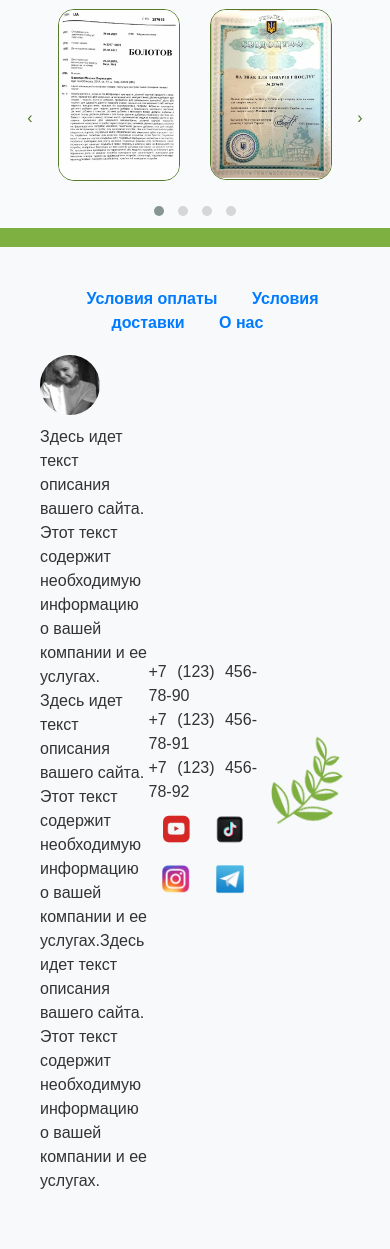
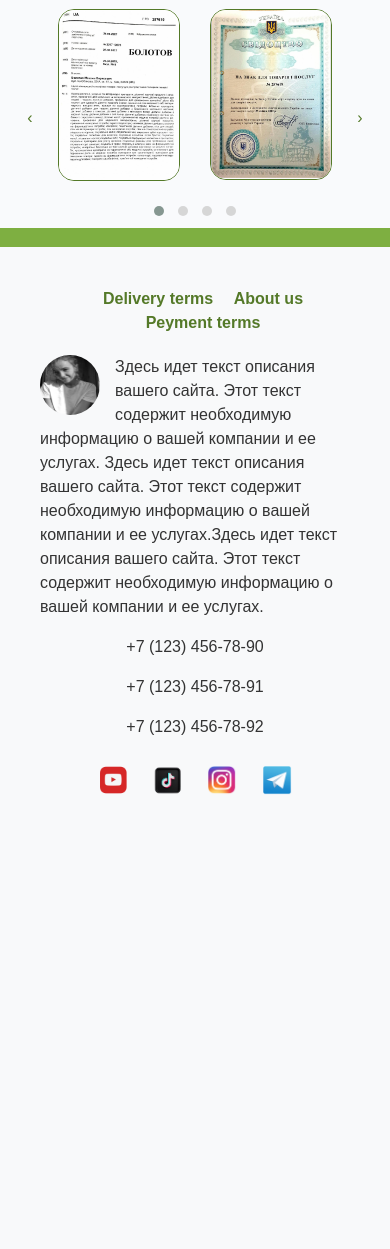
Before and after one commit to Mordvinov-ua/healthyLife, a Django app: page / in a window 390 px wide. Shown: the part 733-1982 px from the top of the page. After the commit the page ends 1527 px from the top, so only its background shows below. Run offline with Django 4.2, Linux system fonts and the light colour scheme; data comes from the database, SQL or seed files in the repository; data that the repository does not hold is empty; parts of the project's set-up code (start-up, migrations or seed data) failed here and were passed over; some libraries are stand-ins or nearby versions; grey boxes are pictures that could not be loaded.

Commit message:
izmeneniya css

```diff
--- a/herbs/static/css/index.css
+++ b/herbs/static/css/index.css
@@ -231,14 +231,21 @@ footer {
     text-align: center;
     margin-bottom: 20px;
 }
+.btn-as-link {
+    background: none;
+    border: none;
+    font-weight: bold;
+    padding: 0;
+    color: rgb(84, 121, 40); /* Цвет текста, можно изменить */
+    text-decoration: none;
+    cursor: pointer;
+    margin-left: 1em;
 
-.footer-nav a {
-    margin: 0 15px;
-    text-decoration: none;
-    color: #007bff;
-    font-weight: bold;
 }
 
+.btn-as-link:hover {
+    color: darkblue; /* Цвет текста при наведении */
+}
 .footer-nav a:hover {
     text-decoration: underline;
 }
@@ -267,8 +274,9 @@ footer {
 }
 
 .footer-column-right {
+    display: flex;
     width: 30%;
-    text-align: right;
+    align-items: flex-end;
 }
 
 .footer-img {
@@ -279,10 +287,10 @@ footer {
     margin-right: 15px;
     margin-bottom: 10px;
 }
-
-.contacts p {
-    margin: 0;
-    text-align: justify;
+.contacts{
+    display: flex;
+    flex-direction: column;
+    justify-content: center;
 }
 
 .social-icons a {
@@ -296,7 +304,7 @@ footer {
 }
 
 .footer-logo {
-    max-width: 100px;
+    max-width: 12vw;
     height: auto;
 }
 
@@ -358,3 +366,14 @@ footer {
     }
 
 }
+@media (max-width: 800px){
+    .footer-column-right {
+        display: none;
+    }
+    .footer-content{
+        flex-direction: column;
+    }
+    .footer-column-left, .footer-column-center{
+        width: 100%;
+    }
+}
--- a/herbs/templates/index.html
+++ b/herbs/templates/index.html
@@ -128,9 +128,74 @@
     <footer>
       <footer>
         <nav class="footer-nav">
-            <a href="#">Условия оплаты</a>
-            <a href="#">Условия доставки</a>
-            <a href="#">О нас</a>
+            <!-- Button trigger modal for Условия доставки -->
+            <button type="button" class="btn-as-link" data-bs-toggle="modal" data-bs-target="#deliveryModal">
+                Delivery terms
+            </button>
+
+            <!-- Modal for Условия доставки -->
+            <div class="modal fade" id="deliveryModal" tabindex="-1" aria-labelledby="deliveryModalLabel" aria-hidden="true">
+                <div class="modal-dialog">
+                    <div class="modal-content">
+                        <div class="modal-header">
+                            <h1 class="modal-title fs-5" id="deliveryModalLabel">Delivery terms</h1>
+                            <button type="button" class="btn-close" data-bs-dismiss="modal" aria-label="Close"></button>
+                        </div>
+                        <div class="modal-body">
+                            Здесь можно указать условия доставки...
+                        </div>
+                        <div class="modal-footer">
+                            <button type="button" class="btn btn-secondary" data-bs-dismiss="modal">Закрыть</button>
+                        </div>
+                    </div>
+                </div>
+            </div>
+
+            <!-- Button trigger modal for ANAS -->
+            <button type="button" class="btn-as-link" data-bs-toggle="modal" data-bs-target="#anasModal">
+                About us
+            </button>
+
+            <!-- Modal for ANAS -->
+            <div class="modal fade" id="anasModal" tabindex="-1" aria-labelledby="anasModalLabel" aria-hidden="true">
+                <div class="modal-dialog">
+                    <div class="modal-content">
+                        <div class="modal-header">
+                            <h1 class="modal-title fs-5" id="anasModalLabel">About us</h1>
+                            <button type="button" class="btn-close" data-bs-dismiss="modal" aria-label="Close"></button>
+                        </div>
+                        <div class="modal-body">
+                            Здесь можно указать информацию ...
+                        </div>
+                        <div class="modal-footer">
+                            <button type="button" class="btn btn-secondary" data-bs-dismiss="modal">Закрыть</button>
+                        </div>
+                    </div>
+                </div>
+            </div>
+
+            <!-- Button trigger modal for Условия оплаты -->
+            <button type="button" class="btn-as-link" data-bs-toggle="modal" data-bs-target="#paymentModal">
+                Peyment terms
+            </button>
+
+            <!-- Modal for Условия оплаты -->
+            <div class="modal fade" id="paymentModal" tabindex="-1" aria-labelledby="paymentModalLabel" aria-hidden="true">
+                <div class="modal-dialog">
+                    <div class="modal-content">
+                        <div class="modal-header">
+                            <h1 class="modal-title fs-5" id="paymentModalLabel">Peyment terms</h1>
+                            <button type="button" class="btn-close" data-bs-dismiss="modal" aria-label="Close"></button>
+                        </div>
+                        <div class="modal-body">
+                            Здесь можно указать условия оплаты...
+                        </div>
+                        <div class="modal-footer">
+                            <button type="button" class="btn btn-secondary" data-bs-dismiss="modal">Закрыть</button>
+                        </div>
+                    </div>
+                </div>
+            </div>
         </nav>
         <div class="footer-content">
             <div class="footer-column footer-column-left">
```
Also changed, not shown: herbs/static/css/tovar1.css (+83 -17 lines).
